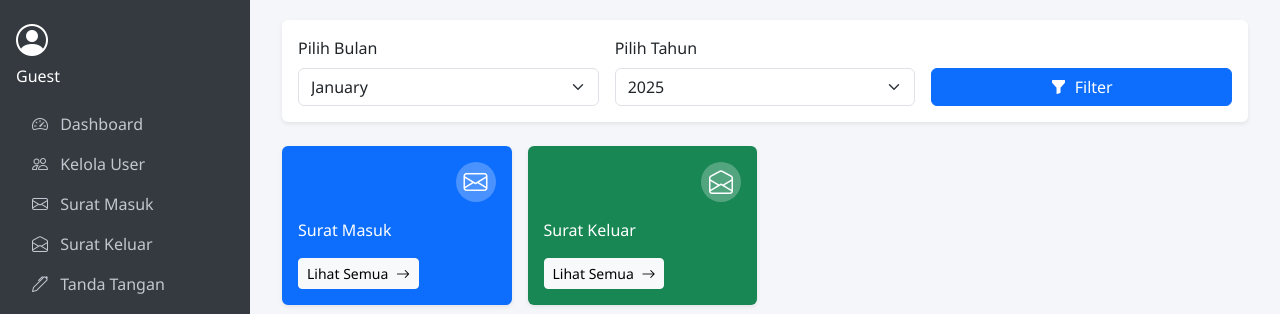
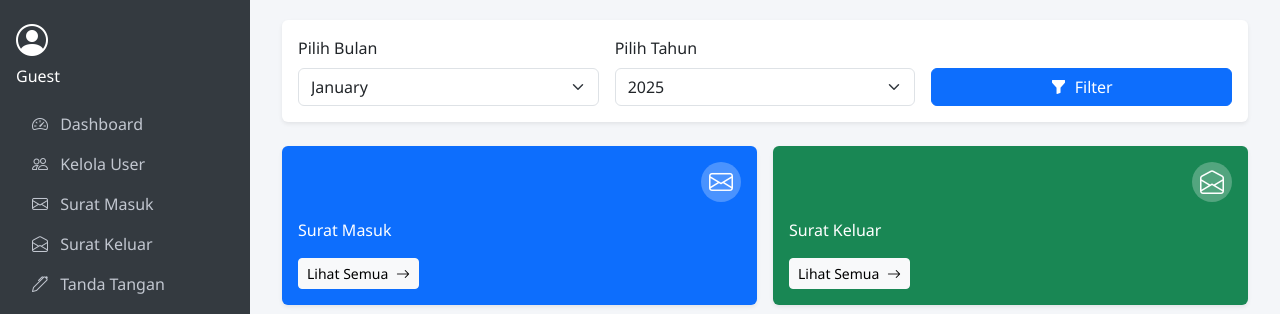
Before and after one commit to Yks889/aplikasi-surat-menyurat, a CodeIgniter 4 app: the page made by app/Views/admin/dashboard.php in a window 1280 px wide. Shown: the part 56-370 px from the top of the page. Run offline with PHP 8.4 and a stand-in for CodeIgniter, Linux system fonts and the light colour scheme; the template is opened without the code that fills it, so the values that code supplies are empty; some libraries are stand-ins or nearby versions.

Commit message:
change position card

```diff
--- a/app/Views/admin/dashboard.php
+++ b/app/Views/admin/dashboard.php
@@ -45,7 +45,7 @@
 <!-- Info Cards -->
 <div class="row g-3 mb-4">
     <!-- Surat Masuk -->
-    <div class="col-lg-3 col-md-6">
+    <div class="col-12 col-md-6">
         <div class="card bg-primary text-white shadow-sm border-0 h-100">
             <div class="card-body d-flex flex-column">
                 <div class="d-flex justify-content-between align-items-center mb-3">
@@ -63,7 +63,7 @@
     </div>
 
     <!-- Surat Keluar -->
-    <div class="col-lg-3 col-md-6">
+    <div class="col-12 col-md-6">
         <div class="card bg-success text-white shadow-sm border-0 h-100">
             <div class="card-body d-flex flex-column">
                 <div class="d-flex justify-content-between align-items-center mb-3">
```
